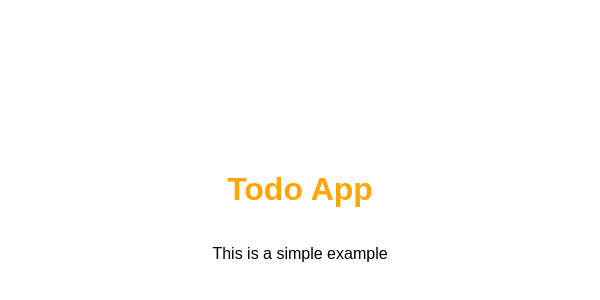
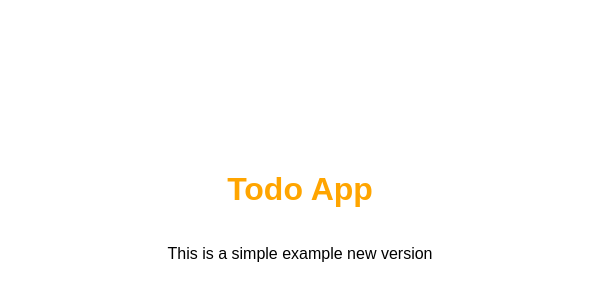
Before and after one commit to dvlprAlamin/delta-update-electron, an Electron app: page src/index.html in a window 600 px wide. Shown: the part 166-466 px from the top of the page. Drawn offline with Linux system fonts and the light colour scheme.

Commit message:
[feat]:update version

```diff
--- a/package.json
+++ b/package.json
@@ -1,6 +1,6 @@
 {
   "name": "delta-update-electron",
-  "version": "2.1.0",
+  "version": "2.1.1",
   "description": "A minimal Electron application",
   "main": "src/main.js",
   "scripts": {
--- a/src/index.html
+++ b/src/index.html
@@ -14,7 +14,7 @@
   <div id="container">
     <h1>Todo App</h1>
     <p>
-      This is a simple example
+      This is a simple example new version
     </p>
     <h2 id="app-version"></h2>
   </div>
```
